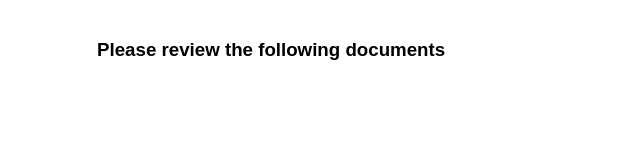
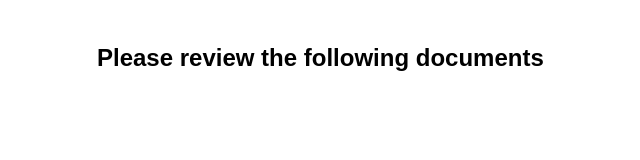
Before and after one commit to rereifej2/my-first-static-web-app2, a website: page src/index.html in a window 1280 px wide. Shown: the whole page, without its empty margins (223-863 px from the left). Drawn offline with Linux system fonts and the light colour scheme.

Commit message:
Update styles.css

```diff
--- a/src/styles.css
+++ b/src/styles.css
@@ -19,3 +19,8 @@ main > h1 {
   text-align: center;
   font-size: 3.5em;
 }
+
+main > h3 {
+  text-align: left;
+  font-size: 1.5em;
+}
```
